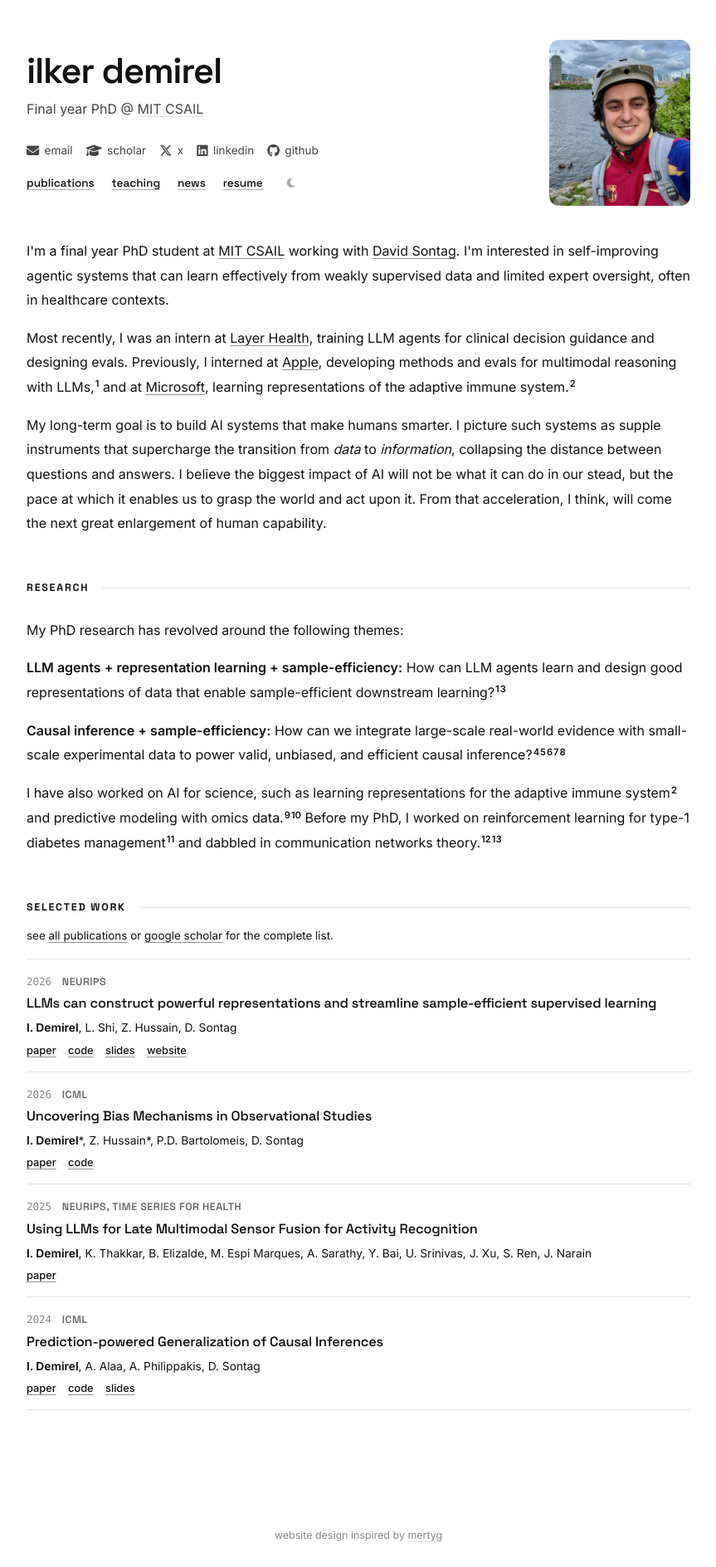
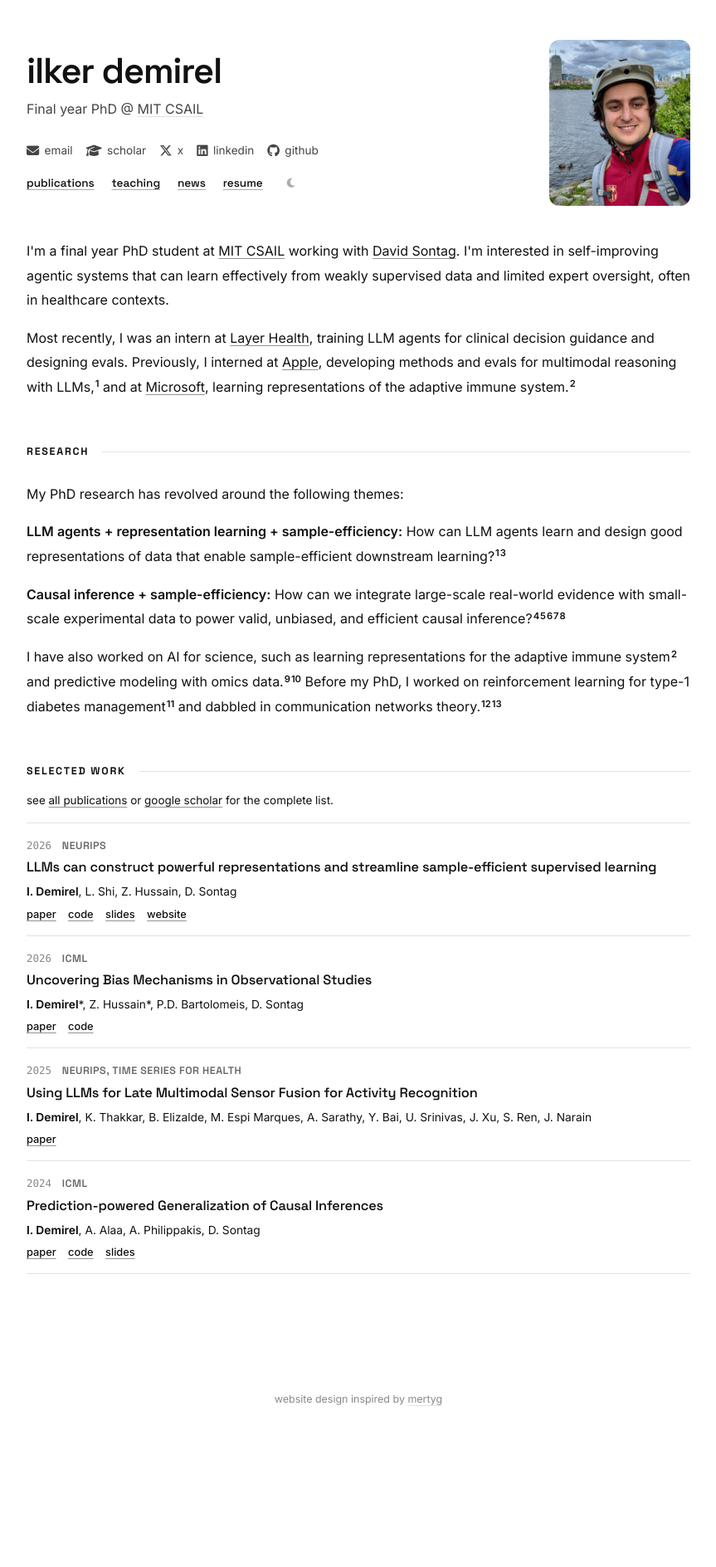
Before and after one commit to demireal/demireal.github.io, a Jekyll site: the page built from index.html, in a window 1280 px wide. Shown: the whole page at 83% size, without its empty margins (208-1071 px from the left). Built offline with Jekyll 4.4.1, drawn with Linux system fonts in a browser that asks for light colours; after the commit the page ends 1724 px from its top, so only the background shows below that.

Commit message:
Update index.html

```diff
--- a/index.html
+++ b/index.html
@@ -38,9 +38,6 @@ title: ""
   <p>
     Most recently, I was an intern at <a href="https://www.layerhealth.com">Layer Health</a>, training LLM agents for clinical decision guidance and designing evals. Previously, I interned at <a href="https://machinelearning.apple.com">Apple</a>, developing methods and evals for multimodal reasoning with LLMs,<a class="ri-ref" href="https://arxiv.org/pdf/2509.10729"><sup>1</sup></a> and at <a href="https://www.microsoft.com/en-us/research/">Microsoft</a>, learning representations of the adaptive immune system.<a class="ri-ref" href="https://openreview.net/pdf?id=oAukQalLzs"><sup>2</sup></a>
   </p>
-  <p>
-    My long-term goal is to build AI systems that make humans smarter. I picture such systems as supple instruments that supercharge the transition from <em>data</em> to <em>information</em>, collapsing the distance between questions and answers. I believe the biggest impact of AI will not be what it can do in our stead, but the pace at which it enables us to grasp the world and act upon it. From that acceleration, I think, will come the next great enlargement of human capability.
-  </p>
 </section>
 
 <!-- ── Research Interests ──────────────────────────────── -->
```
